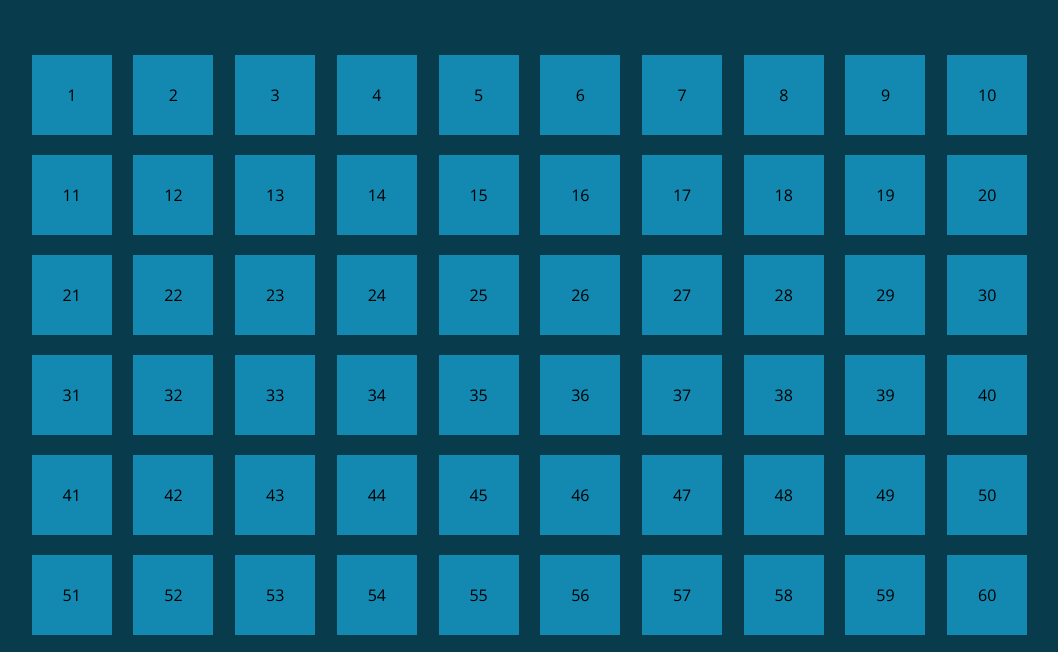
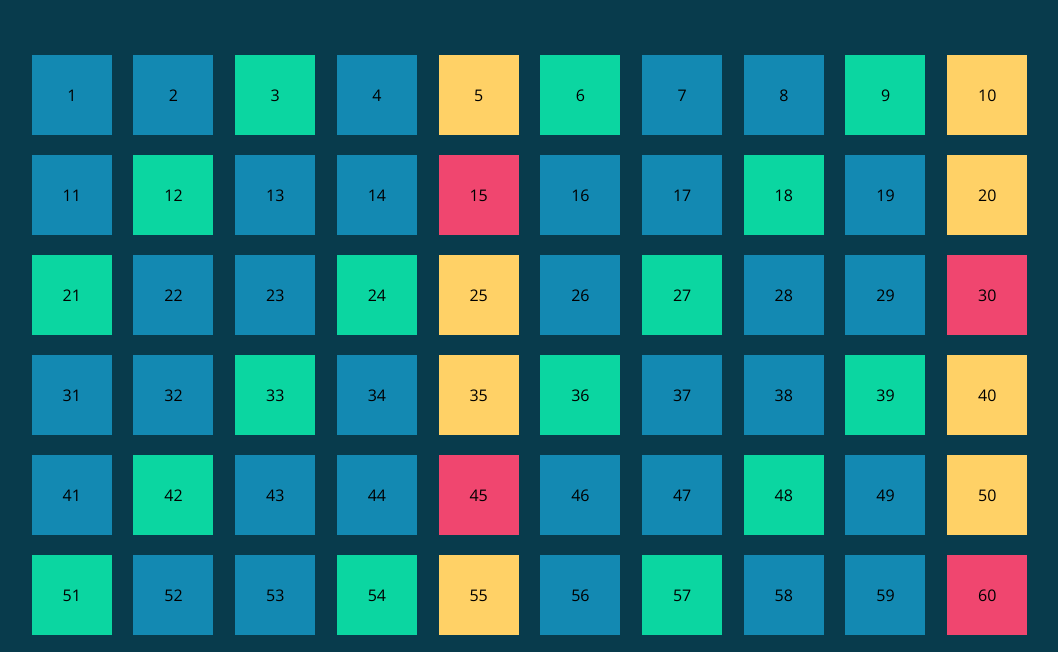
Before and after one commit to ElenaLj/js-fizzbuzzdom, a plain HTML site: page index.html in a window 1280 px wide. Shown: the part 119-771 px from the top of the page, without its empty margins (108-1166 px from the left). Drawn offline with nearby package versions, Linux system fonts and the light colour scheme; a web font is replaced by a local one.

Commit message:
insert colori box

```diff
--- a/css/style.css
+++ b/css/style.css
@@ -44,3 +44,15 @@ body {
     height: 80px;
     background-color: #1389b2;
 }
+
+.box:nth-child(3n) {
+    background-color: #0bd6a1;
+}
+
+.box:nth-child(5n) {
+    background-color: #ffd166;
+}
+
+.box:nth-child(15n) {
+    background-color: #f0466f;
+}
```
